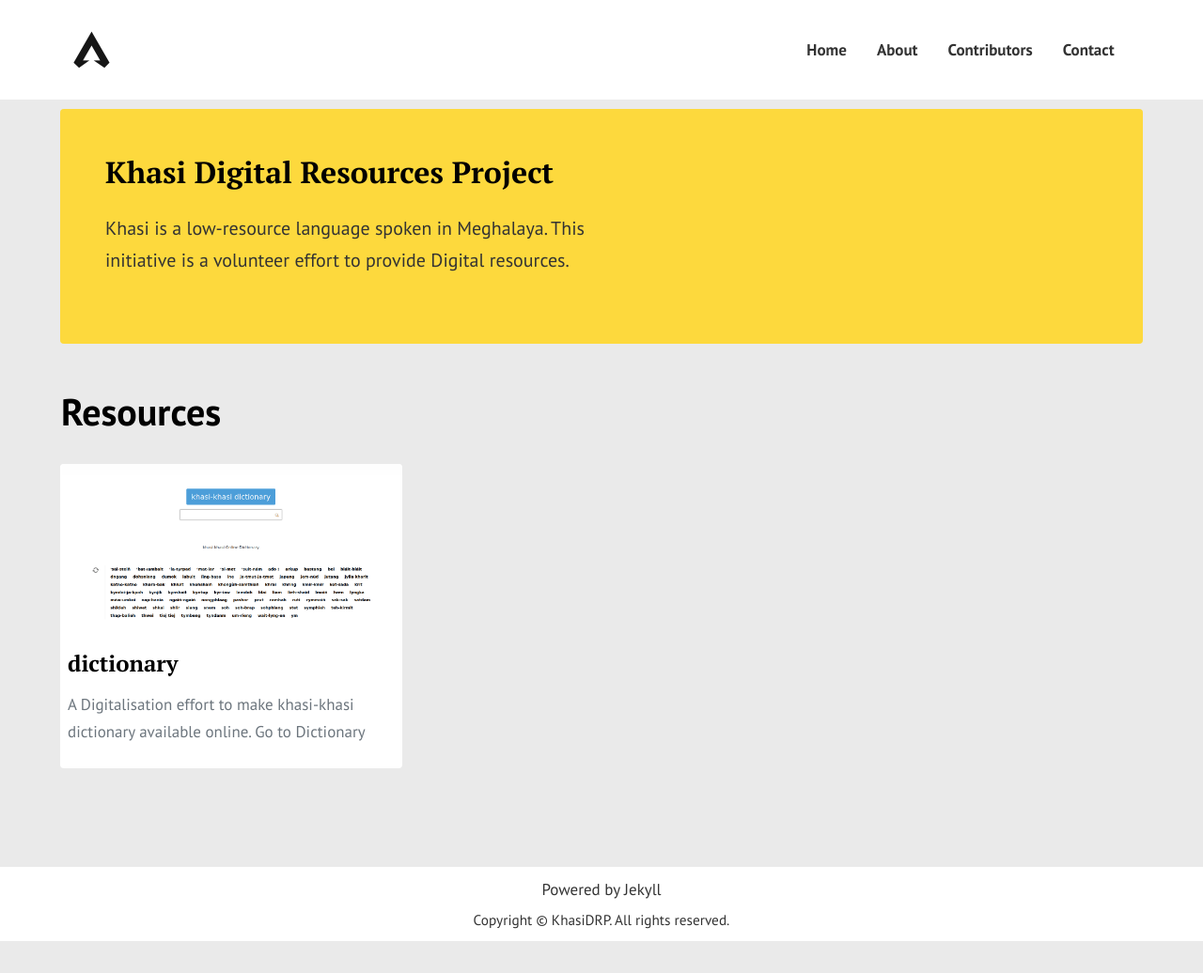
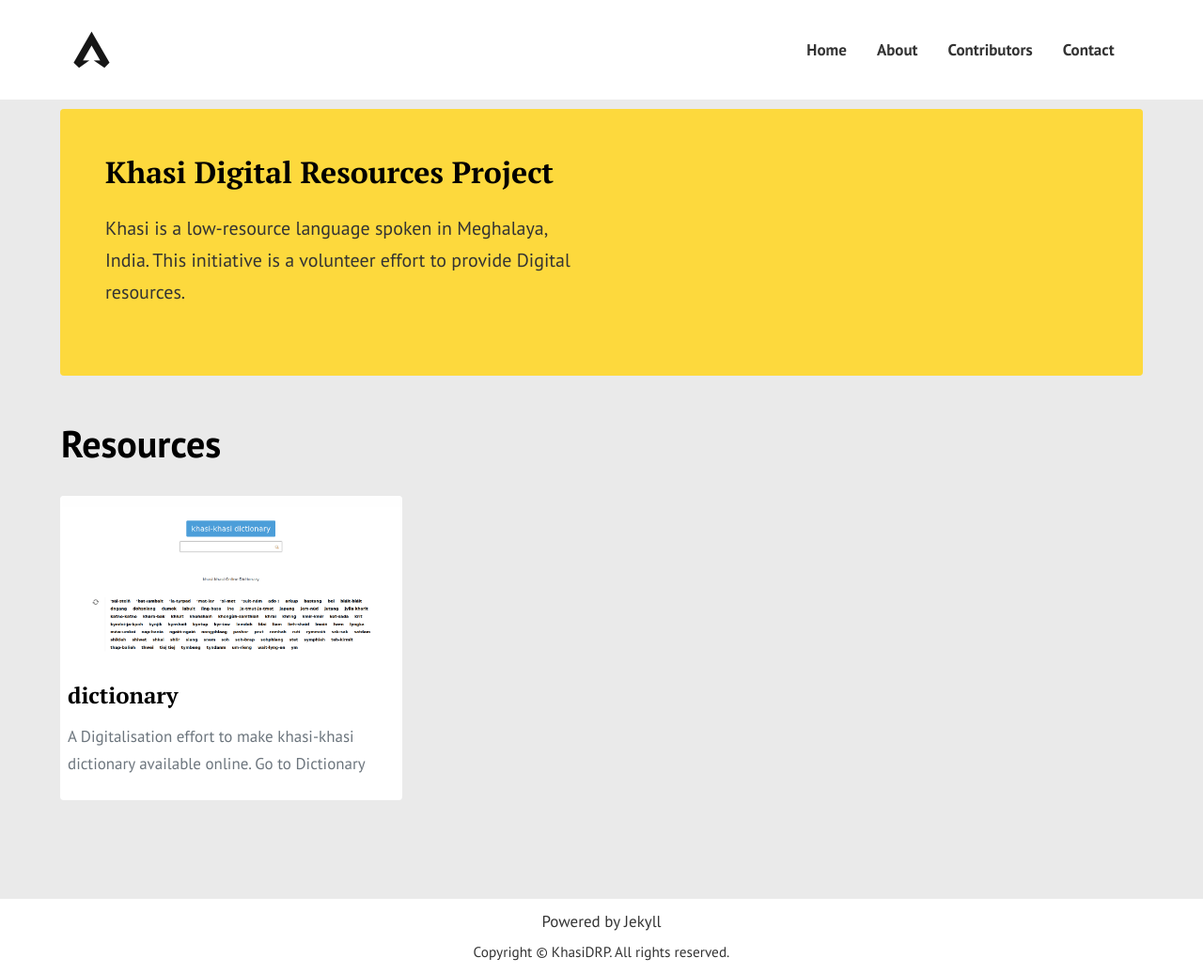
Before and after one commit to udaycruise2903/khasidrp, a Jekyll site: the page built from index.html, in a window 1280 px wide and 1036 px high. Shown: the whole window at 94% size. Built offline with Jekyll 4.4.1, drawn with Linux system fonts in a browser that asks for light colours; the list of posts is cut into pages by our own code.

Commit message:
updated description in index.html

```diff
--- a/index.html
+++ b/index.html
@@ -11,7 +11,7 @@ background: '/img/bg-index.jpg'
   <div class="row align-items-center justify-content-between">
     <div class="col-md-6">
       <h2 class="font-weight-bold mb-4 serif-font">Khasi Digital Resources Project</h2>
-      <p class="lead mb-4">Khasi is a low-resource language spoken in Meghalaya. This initiative is a volunteer effort to provide Digital resources.</p>
+      <p class="lead mb-4">Khasi is a low-resource language spoken in Meghalaya, India. This initiative is a volunteer effort to provide Digital resources.</p>
       <!--<a href="{{site.baseurl}}/about" class="btn btn-dark text-white px-5 btn-lg">About me</a>-->
     </div>
     <div class="col-md-6 text-right pl-0 pl-lg-4">
```
